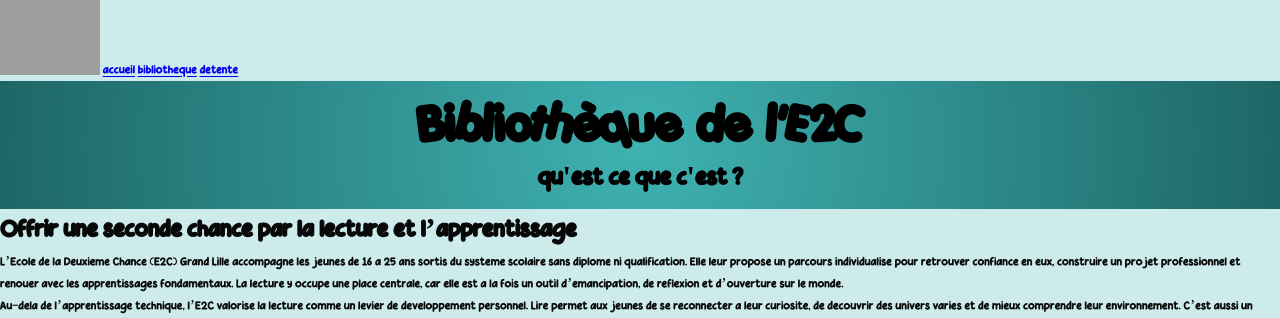
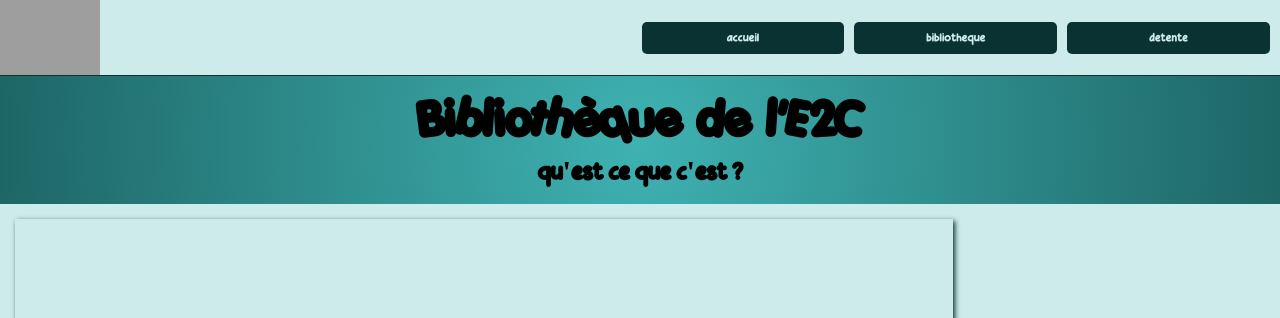
Before and after one commit to leodias59/biblioE2C, a PHP site: page / in a window 1280 px wide. Shown: the top 318 px of the page. Run offline with PHP 8.4, Linux system fonts and the light colour scheme; grey boxes are pictures that could not be loaded.

Commit message:
nav ok , debut main

```diff
--- a/index.htm
+++ b/index.htm
@@ -11,32 +11,37 @@
     <!--Zonne du menu, en haut de la page-->
     <nav>
         <img id="logo" src="./src/logo.2" alt="Logo E2C">
+        <div id="nav-bar">
+            <a class="nav-bouton" href="./index.htm">accueil</a>
+            <a class="nav-bouton" href="./pages/library.htm">bibliothèque</a>
+            <a class="nav-bouton" href="./pages/game.htm">détente</a>
+        </div>
 
-        <a href="./index.htm">accueil</a>
-        <a href="./pages/library.htm">bibliothèque</a>
-        <a href="./pages/game.htm">détente</a>
-    <nav>
+    </nav>
      <!--en tete stylé-->
      <header>
         <h1>Bibliothèque de l'E2C</h1>
         <H3>qu'est ce que c'est ?</H3>
      </header>
      <!--zone principale - présentation de l'e2c et de lience, on lis -->
+
+     <div id="rangement">
+
         <main>
             <article>
                 <h2>Offrir une seconde chance par la lecture et l’apprentissage</h2>
 
-        <p> L’École de la Deuxième Chance (E2C) Grand Lille accompagne les jeunes de 16 à 25 ans sortis du système scolaire sans diplôme ni qualification. Elle leur propose un parcours individualisé pour retrouver confiance en eux, construire un projet professionnel et renouer avec les apprentissages fondamentaux. La lecture y occupe une place centrale, car elle est à la fois un outil d’émancipation, de réflexion et d’ouverture sur le monde.</p>
+            <p> L’École de la Deuxième Chance <a href="https://e2c-grandlille.fr/"> (E2C) Grand Lille </a>accompagne les jeunes de 16 à 25 ans sortis du système scolaire sans diplôme ni qualification. Elle leur propose un parcours individualisé pour retrouver confiance en eux, construire un projet professionnel et renouer avec les apprentissages fondamentaux. La lecture y occupe une place centrale, car elle est à la fois un outil d’émancipation, de réflexion et d’ouverture sur le monde.</p>
 
             <p> Au-dela de l’apprentissage technique, l’E2C valorise la lecture comme un levier de développement personnel. Lire permet aux jeunes de se reconnecter à leur curiosité, de découvrir des univers variés et de mieux comprendre leur environnement. C’est aussi un moyen de reprendre goût à l’apprentissage, dans un cadre bienveillant où chaque progrès est valorisé. La lecture devient ainsi un fil conducteur vers la reconstruction de soi et l’élaboration d’un avenir choisi.</p>
 
-        <iframe width="560" height="315" src="https://www.youtube.com/embed/q8IXhr6b304?si=JyC73jQAwpJaUC5Q" title="YouTube video player" frameborder="0" allow="accelerometer; autoplay; clipboard-write; encrypted-media; gyroscope; picture-in-picture; web-share" referrerpolicy="strict-origin-when-cross-origin" allowfullscreen></iframe>
+            <iframe id="video-E2C" src="https://www.youtube.com/embed/q8IXhr6b304?si=JyC73jQAwpJaUC5Q" title="YouTube video player" frameborder="0" allow="accelerometer; autoplay; clipboard-write; encrypted-media; gyroscope; picture-in-picture; web-share" referrerpolicy="strict-origin-when-cross-origin" allowfullscreen></iframe>
             </article>
 
                 <article>
                     <h2>Lire pour apprendre, lire pour s’insérer</h2>
 
-            <img src="./src/gens qui lis.png" alt="des stagiaires en pleines lectures ">
+                <img id="lecture" src="./src/gens qui lis.png" alt="des stagiaires en pleines lectures ">
 
             <p>À l’E2C Grand Lille, la lecture est intégrée dans un parcours pédagogique sur mesure. Elle permet aux jeunes de renforcer leurs compétences en compréhension écrite, d’enrichir leur vocabulaire et de développer leur esprit critique. Qu’il s’agisse de lire un article de presse, un roman, ou un texte professionnel, chaque lecture est une opportunité de progresser et de mieux se préparer à la vie active. Des ateliers de lecture, des rencontres avec des auteurs ou encore des projets autour du livre viennent enrichir cette démarche.</p>
 
@@ -49,7 +54,7 @@
 
                 <p>e parcours allie apprentissage technique et créativité. Les jeunes y développent des projets numériques concrets, en lien avec leurs centres d’intérêt et les besoins du monde professionnel. Ils apprennent à travailler en équipe, à gérer un projet de A à Z, et à valoriser leurs compétences à travers des réalisations visibles et utiles. La Prépa Numérique est ainsi un tremplin vers les métiers du futur, où la lecture, sous toutes ses formes, reste un pilier fondamental de la réussite.</p>
 
-            <img src="./src/bannerOld.jpg" alt="Le groupe prépa numérique">
+                <img id="prepa-num" src="./src/bannerOld.jpg" alt="Le groupe prépa numérique">
 
             </article>
         </main>
@@ -60,9 +65,10 @@
 
         <p>La Prépa Numérique de l’E2C Grand Lille vous donne rendez-vous le 24 juin 2025 sur le site de Roubaix pour une nouvelle édition du Fest Num, un événement festif et créatif dédié au numérique. Porté par les jeunes en formation, ce festival mettra en lumière leurs projets web, leurs créations graphiques, leurs prototypes interactifs… et bien plus encore ! Une belle occasion de découvrir les talents de demain, d’échanger autour des métiers du digital et de célébrer l’innovation dans une ambiance conviviale et inspirante.</p>
 
-    <img src="./festNum.jpg" alt="festNum reviens a roubaix ">
+        <img id="festnum" src="./festNum.jpg" alt="festNum reviens a roubaix ">
 
             </article>
     </aside>
+ </div>
 </body>
 </html>
--- a/style/style.css
+++ b/style/style.css
@@ -33,6 +33,7 @@ body{
 #logo{
 
     width: 100px;
+    display: block;
 }
 /*réglage de la partie header*/
 header{
@@ -57,9 +58,6 @@ h1 {
     font-size: 3Rem;
 }
 
-/*réglage de la partie main */
-
-/*réglage de la partie aside */
 
 h3{
     font-size: 2rem;
@@ -68,3 +66,92 @@ h3{
 h2{
     font-size: 2rem;
 }
+
+#nav-bar{
+    width: 80%;
+    display: flex;
+    flex-direction:row ;
+    justify-content:end ;
+    align-items:center ;
+    padding: 5px;
+}
+
+
+.nav-bouton{
+    font-size: 1,5rem;
+    text-decoration: none;
+    display: block;
+    background-color:var(--couleur-fonce);
+    color:var(--couleur-claire);
+    padding: 5px;
+
+    width: 20%;
+    margin: 5px;
+
+    text-align: center;
+    border-radius: 5px;
+}
+
+.nav-bouton:hover{
+    background:var(--couleur-midclaire);
+    color:var(--couleur-fonce);
+    border: solid var(--couleur-midclaire) 2px;
+}
+
+nav{
+    display: flex;
+    flex-direction: row;
+    justify-content: space-between;
+    align-items: center;
+    border-bottom: solid var(--couleur-fonce) 1px;
+}
+
+/*réglage de la partie main */
+
+/*réglage de la partie aside */
+
+#rangement{
+    width: 100vw;
+    display: start;
+    flex-direction: row;
+    justify-content: space-between;
+    align-items: start;
+    padding: 15px;
+}
+
+main{
+    width: 75%;
+}
+
+article{
+    box-shadow: var(--couleur-fonce) 2px 2px 5px 0;
+    padding: 10%;
+    margin-bottom: 10px;
+
+}
+
+aside{
+    width: 20%;
+}
+
+/*image et vidéo*/
+
+#video-E2C {
+    max-width: 100%;
+
+}
+
+#lecture {
+    max-width: 100%;
+
+}
+
+#prepa-num{
+    max-width: 100%;
+
+}
+
+#festnum{
+    max-width: 100%;
+
+}
```
Lines whose indentation alone changed are shown as unchanged.
